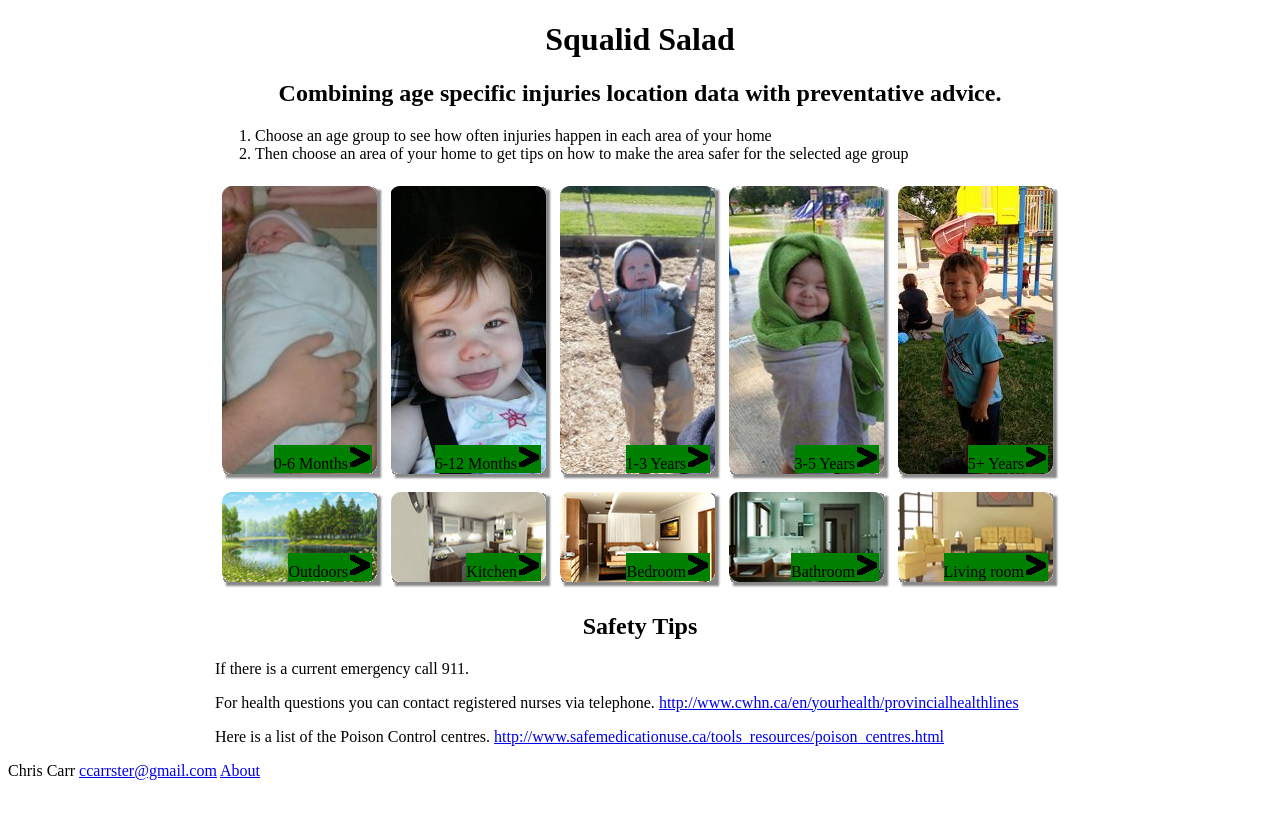
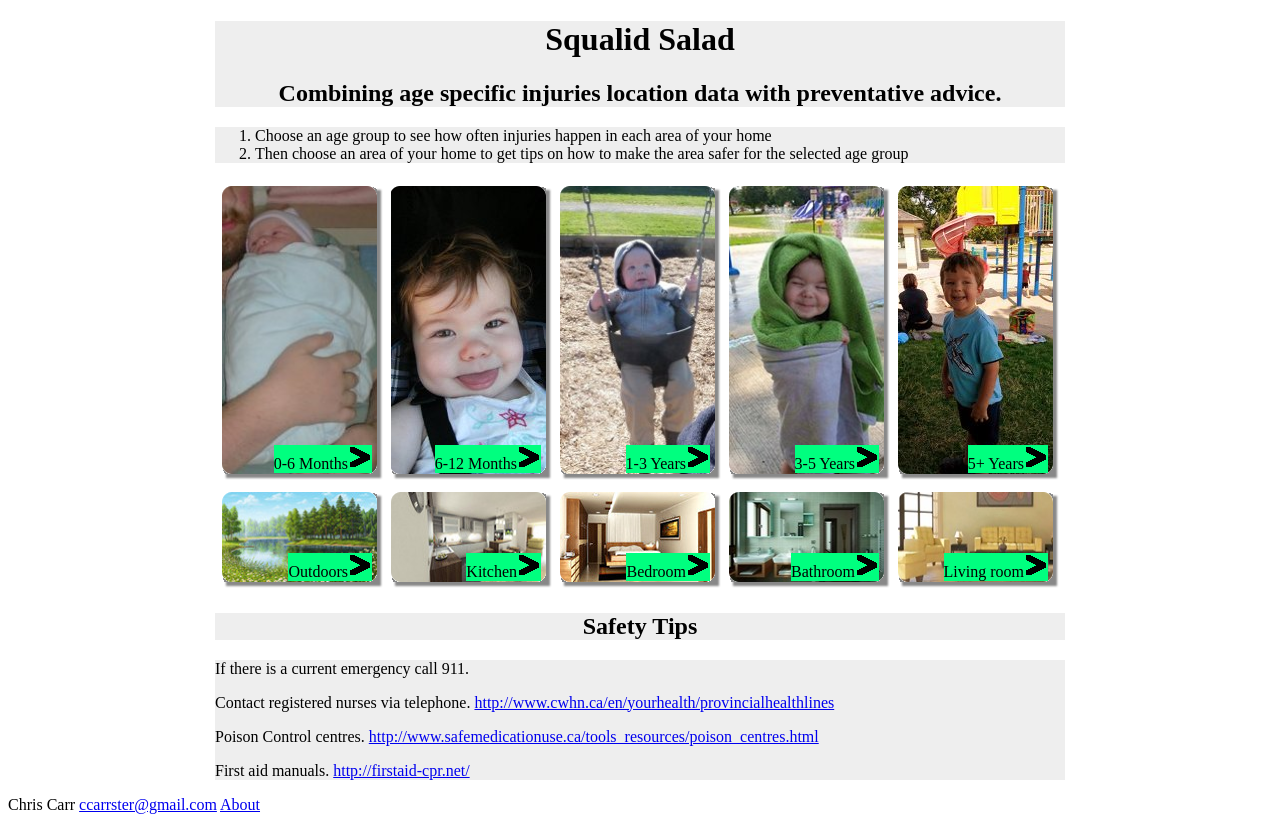
Before and after one commit to ccarrster/squalidsalad, a PHP site: page / in a window 1280 px wide. Before the commit the page ends 780 px from the top, so only its background shows below. Run offline with PHP 8.4, Linux system fonts and the light colour scheme.

Commit message:
fixed colors

```diff
--- a/index.php
+++ b/index.php
@@ -15,10 +15,10 @@ require_once('safetydata.php');
 		}
 
 		.hovery{
-				border:2px solid #fff;
+				border:2px solid #ffffff;
 		}
 		.hovery:hover{
-				border:2px solid #0f0;
+				border:2px solid #00ff00;
 		}
 	</style>
 
@@ -75,10 +75,10 @@ require_once('safetydata.php');
 			selectedAgeRange = ageRange;
 			for(var i = 0; i < 5; i++){
 				var ageElement = document.getElementById('age' + i);
-				ageElement.style.border = 'solid 2px fff';
+				ageElement.style.border = 'solid 2px #ffffff';
 			}
 			var ageElement = document.getElementById('age' + ageRange);
-			ageElement.style.border = 'solid 2px 00f';
+			ageElement.style.border = 'solid 2px #0000ff';
 			selectedAge = age;
 			for(i = 0; i < 5; i++){
 				element = document.getElementById('percent' + i);
@@ -92,9 +92,9 @@ require_once('safetydata.php');
 		function getTipsFor(age, room){
 			var result = '<ol style="padding:5px;">';
 			for(var i = 0; i < tips[age][room].length; i++){
-					var color = 'ddd';
+					var color = '#dddddd';
 					if(i % 2 == 0){
-						color = 'ccc';
+						color = '#cccccc';
 					}
 					result += '<li style="background-color:'+color+';">' + tips[age][room][i] + '</li>';
 			}
@@ -105,10 +105,10 @@ require_once('safetydata.php');
 		function refreshTips(roomId){
 			for(var i = 0; i < 5; i++){
 				var ageElement = document.getElementById('room' + i);
-				ageElement.style.border = 'solid 2px fff';
+				ageElement.style.border = 'solid 2px #ffffff';
 			}
 			var ageElement = document.getElementById('room' + roomId);
-			ageElement.style.border = 'solid 2px 00f';
+			ageElement.style.border = 'solid 2px #0000ff';
 			if(selectedAgeRange != null){
 				element = document.getElementById('tips');
 				element.innerHTML = getTipsFor(selectedAgeRange, roomId);
@@ -148,42 +148,43 @@ function getPercentAgeRoom($age, $room){
 
 </head>
 <body>
-<div style="text-align:center; background-color:eee; width:850px; margin:0px auto;">
+<div style="text-align:center; background-color:#eeeeee; width:850px; margin:0px auto;">
 <h1>Squalid Salad</h1>
 <h2>Combining age specific injuries location data with preventative advice.</h2>
 </div>
 
-<div style="width:850px; margin:0px auto; background-color:eee;">
+<div style="width:850px; margin:0px auto; background-color:#eeeeee;">
 	<ol>
 		<li>Choose an age group to see how often injuries happen in each area of your home</li>
 		<li>Then choose an area of your home to get tips on how to make the area safer for the selected age group</li>
 	</ol>
 </div>
 <div style="width:850px; margin:0px auto;">
-	<div id="age0" class="hovery" style="cursor:pointer; float:left; position:relative; padding:5px;" onclick="refreshInjuryData(0, 0);"><img alt="a child" class="shadowy" style="width:155px; height:288px;" src="age06.png"><div style="position:absolute; bottom:10px; right:10px; background-color:green;">0-6 Months<img alt="arrow" style="padding:2px;" src="arrow.png"></div></div>
-	<div id="age1" class="hovery" style="cursor:pointer; float:left; position:relative; padding:5px;" onclick="refreshInjuryData(0, 1);"><img alt="a child" class="shadowy" style="width:155px; height:288px;" src="age612.png"><div style="position:absolute; bottom:10px; right:10px; background-color:green;">6-12 Months<img alt="arrow" style="padding:2px;" src="arrow.png"></div></div>
-	<div id="age2" class="hovery" style="cursor:pointer; float:left; position:relative; padding:5px;" onclick="refreshInjuryData(0, 2);"><img alt="a child" class="shadowy" style="width:155px; height:288px;" src="age13.png"><div style="position:absolute; bottom:10px; right:10px; background-color:green;">1-3 Years<img alt="arrow" style="padding:2px;" src="arrow.png"></div></div>
-	<div id="age3" class="hovery" style="cursor:pointer; float:left; position:relative; padding:5px;" onclick="refreshInjuryData(0, 3);"><img alt="a child" class="shadowy" style="width:155px; height:288px;" src="age35.png"><div style="position:absolute; bottom:10px; right:10px; background-color:green;">3-5 Years<img alt="arrow" style="padding:2px;" src="arrow.png"></div></div>
-	<div id="age4" class="hovery" style="cursor:pointer; float:left; position:relative; padding:5px;" onclick="refreshInjuryData(1, 4);"><img alt="a child" class="shadowy" style="width:155px; height:288px;" src="age5p.png"><div style="position:absolute; bottom:10px; right:10px; background-color:green;">5+ Years<img alt="arrow" style="padding:2px;" src="arrow.png"></div></div>
+	<div id="age0" class="hovery" style="cursor:pointer; float:left; position:relative; padding:5px;" onclick="refreshInjuryData(0, 0);"><img alt="a child" class="shadowy" style="width:155px; height:288px;" src="age06.png"><div style="position:absolute; bottom:10px; right:10px; background-color:#00ff7f;">0-6 Months<img alt="arrow" style="padding:2px;" src="arrow.png"></div></div>
+	<div id="age1" class="hovery" style="cursor:pointer; float:left; position:relative; padding:5px;" onclick="refreshInjuryData(0, 1);"><img alt="a child" class="shadowy" style="width:155px; height:288px;" src="age612.png"><div style="position:absolute; bottom:10px; right:10px; background-color:#00ff7f;">6-12 Months<img alt="arrow" style="padding:2px;" src="arrow.png"></div></div>
+	<div id="age2" class="hovery" style="cursor:pointer; float:left; position:relative; padding:5px;" onclick="refreshInjuryData(0, 2);"><img alt="a child" class="shadowy" style="width:155px; height:288px;" src="age13.png"><div style="position:absolute; bottom:10px; right:10px; background-color:#00ff7f;">1-3 Years<img alt="arrow" style="padding:2px;" src="arrow.png"></div></div>
+	<div id="age3" class="hovery" style="cursor:pointer; float:left; position:relative; padding:5px;" onclick="refreshInjuryData(0, 3);"><img alt="a child" class="shadowy" style="width:155px; height:288px;" src="age35.png"><div style="position:absolute; bottom:10px; right:10px; background-color:#00ff7f;">3-5 Years<img alt="arrow" style="padding:2px;" src="arrow.png"></div></div>
+	<div id="age4" class="hovery" style="cursor:pointer; float:left; position:relative; padding:5px;" onclick="refreshInjuryData(1, 4);"><img alt="a child" class="shadowy" style="width:155px; height:288px;" src="age5p.png"><div style="position:absolute; bottom:10px; right:10px; background-color:#00ff7f;">5+ Years<img alt="arrow" style="padding:2px;" src="arrow.png"></div></div>
 </div>
 <div style="clear:both;"></div>
 
 <div style="width:850px; margin:0px auto;">
-	<div id="room0" class="hovery" style="cursor:pointer; float:left; position:relative; padding:5px;" onclick="refreshTips(0);"><img alt="outside" class="shadowy" style="width:155px; height:90px;" src="outdoors.png"><div style="position:absolute; bottom:10px; right:10px; background-color:green;">Outdoors<img alt="arrow" style="padding:2px;" src="arrow.png"></div><div style="position:absolute; background-color:red; top:10px; left:10px;" id="percent3"></div></div>
-	<div id="room1" class="hovery" style="cursor:pointer; float:left; position:relative; padding:5px;" onclick="refreshTips(1);"><img alt="kitchen" class="shadowy" style="width:155px; height:90px;" src="kitchen.png"><div style="position:absolute; bottom:10px; right:10px; background-color:green;">Kitchen<img alt="arrow" style="padding:2px;" src="arrow.png"></div><div style="position:absolute; background-color:red; top:10px; left:10px;" id="percent2"></div></div>
-	<div id="room2" class="hovery" style="cursor:pointer; float:left; position:relative; padding:5px;" onclick="refreshTips(2);"><img alt="bedroom" class="shadowy" style="width:155px; height:90px;" src="bedroom.png"><div style="position:absolute; bottom:10px; right:10px; background-color:green;">Bedroom<img alt="arrow" style="padding:2px;" src="arrow.png"></div><div style="position:absolute; background-color:red; top:10px; left:10px;" id="percent0"></div></div>
-	<div id="room3" class="hovery" style="cursor:pointer; float:left; position:relative; padding:5px;" onclick="refreshTips(3);"><img alt="bathroom" class="shadowy" style="width:155px; height:90px;" src="bathroom.png"><div style="position:absolute; bottom:10px; right:10px; background-color:green;">Bathroom<img alt="arrow" style="padding:2px;" src="arrow.png"></div><div style="position:absolute; background-color:red; top:10px; left:10px;" id="percent1"></div></div>
-	<div id="room4" class="hovery" style="cursor:pointer; float:left; position:relative; padding:5px;" onclick="refreshTips(4);"><img alt="livingroom" class="shadowy" style="width:155px; height:90px;" src="livingroom.png"><div style="position:absolute; bottom:10px; right:10px; background-color:green;">Living room<img alt="arrow" style="padding:2px;" src="arrow.png"></div><div style="position:absolute; background-color:red; top:10px; left:10px;" id="percent4"></div></div>
+	<div id="room0" class="hovery" style="cursor:pointer; float:left; position:relative; padding:5px;" onclick="refreshTips(0);"><img alt="outside" class="shadowy" style="width:155px; height:90px;" src="outdoors.png"><div style="position:absolute; bottom:10px; right:10px; background-color:#00ff7f;">Outdoors<img alt="arrow" style="padding:2px;" src="arrow.png"></div><div style="position:absolute; background-color:#dc143c; top:10px; left:10px;" id="percent3"></div></div>
+	<div id="room1" class="hovery" style="cursor:pointer; float:left; position:relative; padding:5px;" onclick="refreshTips(1);"><img alt="kitchen" class="shadowy" style="width:155px; height:90px;" src="kitchen.png"><div style="position:absolute; bottom:10px; right:10px; background-color:#00ff7f;">Kitchen<img alt="arrow" style="padding:2px;" src="arrow.png"></div><div style="position:absolute; background-color:#dc143c; top:10px; left:10px;" id="percent2"></div></div>
+	<div id="room2" class="hovery" style="cursor:pointer; float:left; position:relative; padding:5px;" onclick="refreshTips(2);"><img alt="bedroom" class="shadowy" style="width:155px; height:90px;" src="bedroom.png"><div style="position:absolute; bottom:10px; right:10px; background-color:#00ff7f;">Bedroom<img alt="arrow" style="padding:2px;" src="arrow.png"></div><div style="position:absolute; background-color:#dc143c; top:10px; left:10px;" id="percent0"></div></div>
+	<div id="room3" class="hovery" style="cursor:pointer; float:left; position:relative; padding:5px;" onclick="refreshTips(3);"><img alt="bathroom" class="shadowy" style="width:155px; height:90px;" src="bathroom.png"><div style="position:absolute; bottom:10px; right:10px; background-color:#00ff7f;">Bathroom<img alt="arrow" style="padding:2px;" src="arrow.png"></div><div style="position:absolute; background-color:#dc143c; top:10px; left:10px;" id="percent1"></div></div>
+	<div id="room4" class="hovery" style="cursor:pointer; float:left; position:relative; padding:5px;" onclick="refreshTips(4);"><img alt="livingroom" class="shadowy" style="width:155px; height:90px;" src="livingroom.png"><div style="position:absolute; bottom:10px; right:10px; background-color:#00ff7f;">Living room<img alt="arrow" style="padding:2px;" src="arrow.png"></div><div style="position:absolute; background-color:#dc143c; top:10px; left:10px;" id="percent4"></div></div>
 </div>
 <div style="clear:both;"></div>
-<div style="width:850px; margin:0px auto; background-color:eee;">
+<div style="width:850px; margin:0px auto; background-color:#eeeeee;">
 <h2 style="text-align:center">Safety Tips <span id="ageTips"></span></h2>
 </div>
-<div style="width:850px; margin:0px auto; background-color:eee;" id="tips"></div>
-<div style="width:850px; margin:0px auto; background-color:eee;">
+<div style="width:850px; margin:0px auto; background-color:#eeeeee;" id="tips"></div>
+<div style="width:850px; margin:0px auto; background-color:#eeeeee;">
 	<p>If there is a current emergency call 911.</p>
-	<p>For health questions you can contact registered nurses via telephone. <a href="http://www.cwhn.ca/en/yourhealth/provincialhealthlines">http://www.cwhn.ca/en/yourhealth/provincialhealthlines</a></p>
-	<p>Here is a list of the Poison Control centres. <a href="http://www.safemedicationuse.ca/tools_resources/poison_centres.html">http://www.safemedicationuse.ca/tools_resources/poison_centres.html</a></p>
+	<p>Contact registered nurses via telephone. <a href="http://www.cwhn.ca/en/yourhealth/provincialhealthlines">http://www.cwhn.ca/en/yourhealth/provincialhealthlines</a></p>
+	<p>Poison Control centres. <a href="http://www.safemedicationuse.ca/tools_resources/poison_centres.html">http://www.safemedicationuse.ca/tools_resources/poison_centres.html</a></p>
+	<p>First aid manuals. <a href="http://firstaid-cpr.net/"/>http://firstaid-cpr.net/</a></p>
 </div>
 <div>Chris Carr <a href="mailto:ccarrster@gmail.com">ccarrster@gmail.com</a> <a href="about.php">About</a></div>
 </body>
```
